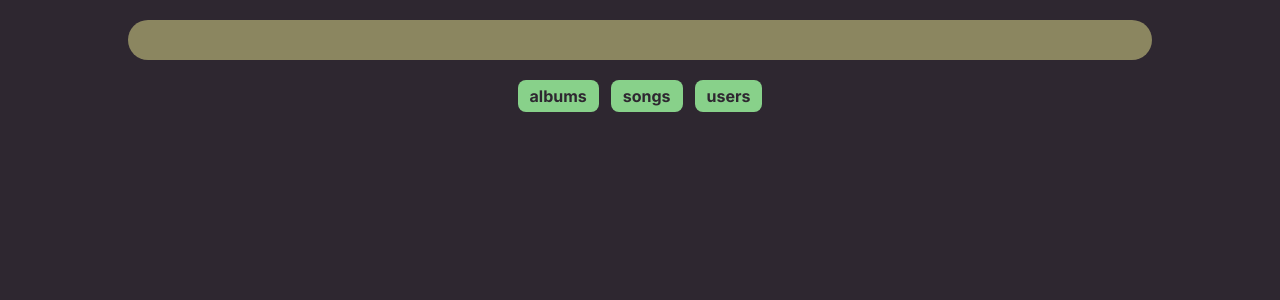
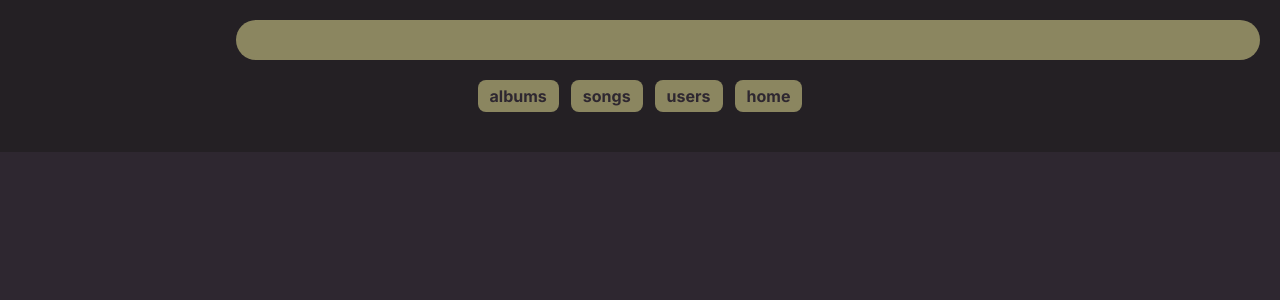
Before and after one commit to joshlarue/lbfm, a Next.js app: page /search in a window 1280 px wide. Shown: the top 300 px of the page. Built offline with nearby package versions, Linux system fonts and the light colour scheme.

Commit message:
added num of albums rated to user list

```diff
--- a/src/app/api/search/route.js
+++ b/src/app/api/search/route.js
@@ -12,20 +12,25 @@ export async function POST(req, res) {
 
   try {
 
+    // currently must have at least one rating to show up in search results
     let result = await connection.query(`
-                    SELECT username FROM users
-                    WHERE username LIKE '${username}%';
+                    SELECT username, COUNT(ar.user_id) FROM users u, album_reviews ar
+                    WHERE username LIKE '${username}%'
+                    AND ar.user_id = u.user_id
+                    GROUP BY username;
                     `);
-
+    console.log(result);
     // appends returned usernames to list
     let returnedUsernames = [];
+    let numUserRatings = [];
     for (let i = 0; i < result[0].length; i++) {
       returnedUsernames.push(result[0][i]['username']);
+      numUserRatings.push(result[0][i]['COUNT(ar.user_id)']);
     }
-    console.log(returnedUsernames);
+    console.log(returnedUsernames, numUserRatings);
 
     connection.release();
-    return new Response(JSON.stringify(returnedUsernames), {status: 200});
+    return new Response(JSON.stringify({returnedUsernames, numUserRatings}), {status: 200});
   } catch (error) {
     connection.release();
     console.error("Error searching users", error);
--- a/src/app/components/Header.js
+++ b/src/app/components/Header.js
@@ -6,18 +6,21 @@ export default function Header(props) {
   return (
     <>
       {props.searchHeader ?
-        <header className="w-full mt-5 flex justify-center items-center">
-          <div className="flex h-[80%] w-[90%] justify-center">
+        <header className="w-full py-5 flex justify-end items-center">
+          <div className="flex h-[80%] w-full justify-center">
             <div className="flex flex-col justify-center items-center gap-3">
               <div className="flex gap-3 justify-end">
-                <button className="flex justify-center items-center bg-secondary text-base font-bold rounded-lg px-3 py-1">
+                <button className="flex justify-center items-center bg-primary-light text-base font-bold rounded-lg px-3 py-1">
                   <Link href={'/albums'}>albums</Link>
                 </button>
-                <button className="flex justify-center items-center bg-secondary text-base font-bold rounded-lg px-3 py-1">
+                <button className="flex justify-center items-center bg-primary-light text-base font-bold rounded-lg px-3 py-1">
                   <Link href={'/songs'}>songs</Link>
                 </button>
-                <button className="flex justify-center items-center bg-secondary text-base font-bold rounded-lg px-3 py-1">
+                <button className="flex justify-center items-center bg-primary-light text-base font-bold rounded-lg px-3 py-1">
                   <Link href={'/users'}>users</Link>
+                </button>
+                <button className="flex justify-center items-center bg-primary-light text-base font-bold rounded-lg px-3 py-1">
+                  <Link href={'/'}>home</Link>
                 </button>
               </div>
             </div>
--- a/src/app/search/page.js
+++ b/src/app/search/page.js
@@ -5,7 +5,9 @@ import Image from "next/image";
 import { useState } from "react";
 
 export default function Search() {
+  const [userDisplay, setUserDisplay] = useState();
   const [query, setQuery] = useState();
+
   const updateQuery = (e) => {
     setQuery(e.target.value);
   }
@@ -16,17 +18,43 @@ export default function Search() {
     const response = await fetch('/api/search/', {method: 'POST', body: formData});
 
     // contains returned usernames from substring
-    console.log(await response.json());
+    const userArray = await response.json();
+    console.log(userArray);
+    setUserDisplay(userArray.returnedUsernames.map((user, index) => {
+      return <User user={user} numRatings={userArray.numUserRatings[index]} />
+    }));
   }
 
   return (
     <>
-      <div className="w-full flex flex-col items-center">
+    <div className="w-full h-full flex flex-col p-5 bg-base-dark">
+      <div className="w-full flex flex-col items-end">
         <form onSubmit={sendQuery} onChange={updateQuery}>
-          <input className='w-[80vw] mt-5 h-10 bg-primary-light rounded-full flex justify-end p-5' />
+          <input className='w-[80vw] h-10 bg-primary-light rounded-full flex justify-end p-5' />
         </form>
         <Header searchHeader={true} />
       </div>
+    </div>
+    <div className="w-[80%] self-end flex flex-col items-end pt-5 gap-3">
+      {userDisplay}
+    </div>
     </>
   );
 }
+
+// get user profile pics up in here
+function User({user, numRatings}) {
+  return (
+    <div className="p-3 bg-base-dark w-full flex justify-end rounded-l-lg font-bold">
+      <div className="w-full justify-between flex">
+        <div className="flex font-normal">
+          <span className="pr-1"># of albums rated:</span>
+          <span className="text-accent font-bold">{numRatings}</span>
+        </div>
+        <div>
+          {user}
+        </div>
+      </div>
+    </div>
+  )
+}
```
